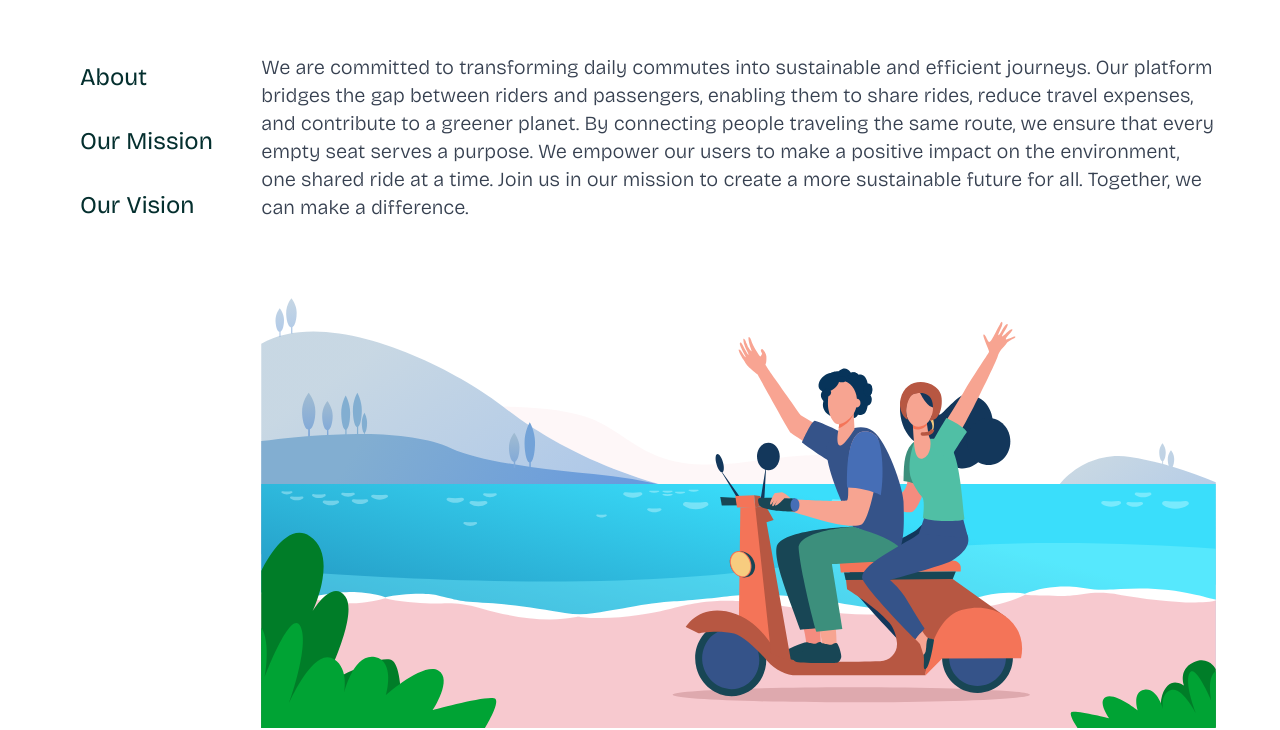
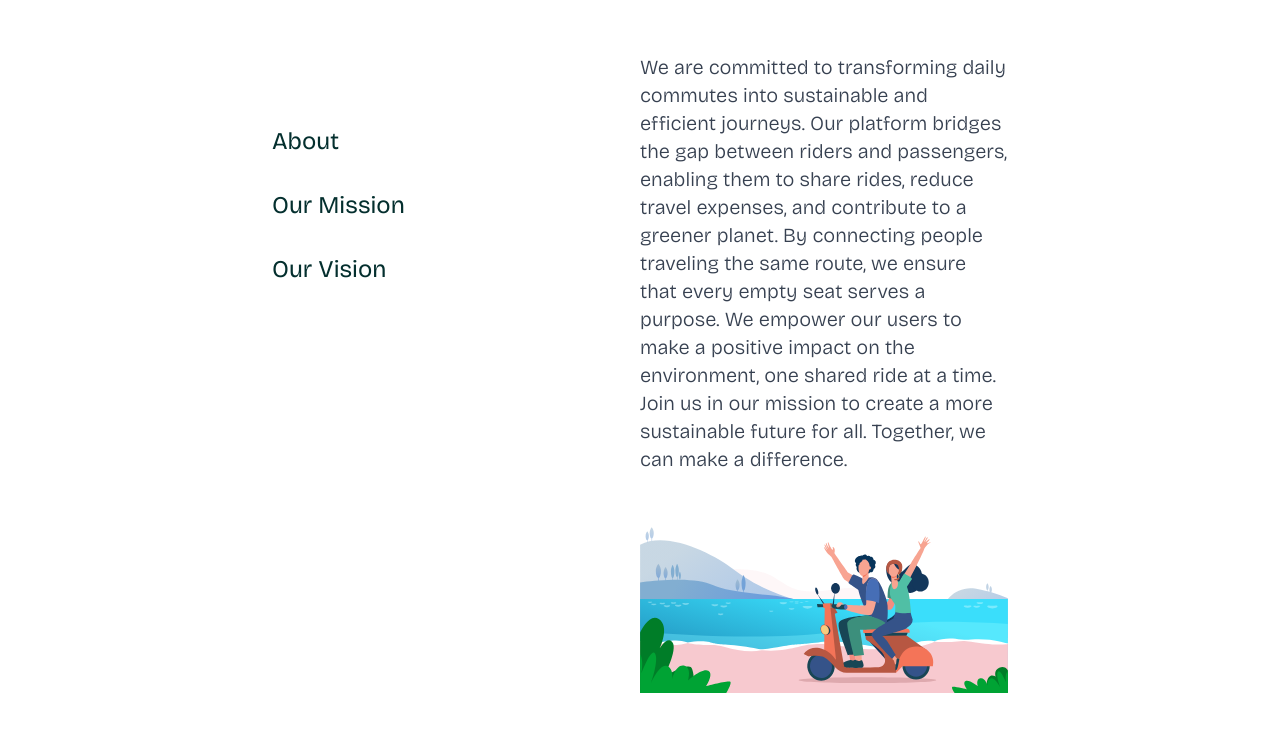
Before and after one commit to purnasth/commute-helper, a React (Vite) app: page /about in a window 1280 px wide. Shown: the part 693-1423 px from the top of the page. Built offline with nearby package versions, Linux system fonts and the light colour scheme.

Commit message:
feat: Update about page

```diff
--- a/dev-dist/sw.js
+++ b/dev-dist/sw.js
@@ -85,7 +85,7 @@ define(['./workbox-6a4869df'], (function (workbox) { 'use strict';
     "revision": "3ca0b8505b4bec776b69afdba2768812"
   }, {
     "url": "index.html",
-    "revision": "0.rcuc4g832v8"
+    "revision": "0.9v3rd9q2n3o"
   }], {});
   workbox.cleanupOutdatedCaches();
   workbox.registerRoute(new workbox.NavigationRoute(workbox.createHandlerBoundToURL("index.html"), {
--- a/src/pages/AboutPage.tsx
+++ b/src/pages/AboutPage.tsx
@@ -55,14 +55,14 @@ const AboutPage: React.FC = () => {
     <>
       <main>
         <Title title="Every year, over 1.3 billion tons of CO₂ emissions are generated by vehicles worldwide, with nearly 70% of car seats remaining empty during daily commutes." />
-        <div className="gap-8 xl:grid xl:grid-cols-6">
-          <div className="sticky top-0 max-h-fit bg-white p-4 xl:col-span-1 xl:pt-16">
+        <div className="mx-auto flex flex-col items-start justify-between gap-0 xl:w-2/3 xl:flex-row xl:gap-12">
+          <div className="sticky top-0 max-h-fit w-full bg-white p-4 dark:bg-dark xl:max-w-xs xl:pt-32">
             <ul className="flex w-full items-center justify-around xl:flex-col xl:items-start xl:gap-8">
               {aboutNavLinks.map((navLink) => (
                 <li key={navLink.id}>
                   <a
                     href={`#${navLink.id}`}
-                    className={`transition-300 text-sm md:text-2xl ${
+                    className={`transition-300 text-sm md:text-base lg:text-xl xl:text-2xl ${
                       activeSection === navLink.id
                         ? 'font-bold text-teal-400'
                         : 'font-normal'
@@ -74,14 +74,14 @@ const AboutPage: React.FC = () => {
               ))}
             </ul>
           </div>
-          <aside className="space-y-3 xl:col-span-5 xl:space-y-12">
+          <aside className="container space-y-3 xl:space-y-12">
             {aboutNavLinks.map((navLink) => (
               <section
                 key={navLink.id}
                 id={navLink.id}
                 className="pt-10 sm:pt-12 md:pt-14"
               >
-                <p className="text-sm text-gray-700 sm:text-base md:text-lg lg:text-xl">
+                <p className="text-sm text-gray-700 dark:text-light/80 sm:text-base md:text-lg lg:text-xl">
                   {navLink.description}
                 </p>
                 <img
```
